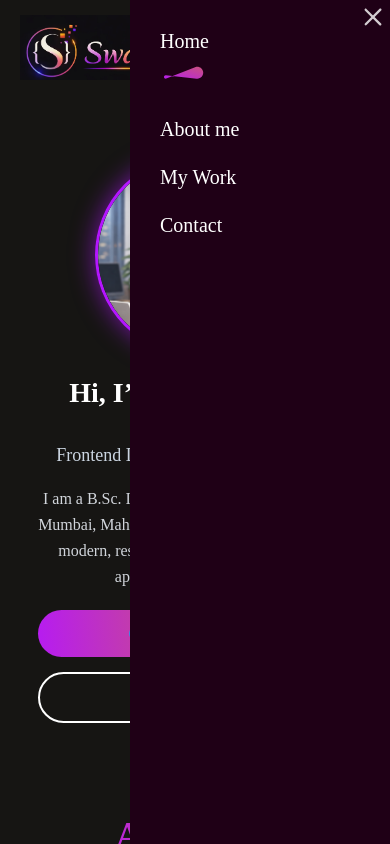
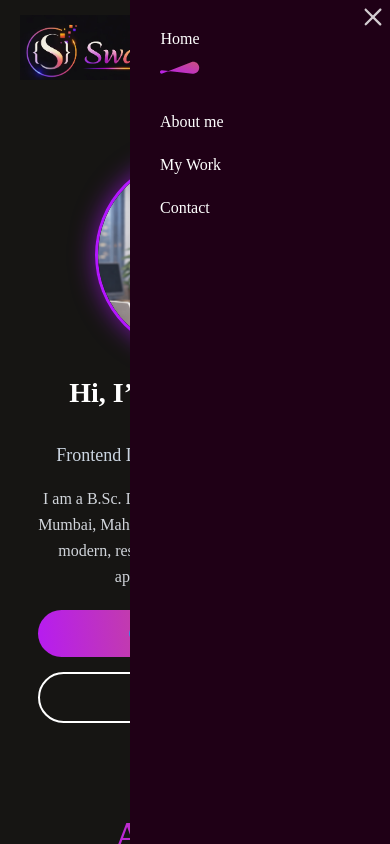
Before and after one commit to 1052swati/portfolio_react, a React app: page / in a window 390 px wide. Built offline with nearby package versions, Linux system fonts and the light colour scheme; the HTML template or start-up script is replaced by a standard one.

Commit message:
css fixed

```diff
--- a/src/Components/Footer/Footer.css
+++ b/src/Components/Footer/Footer.css
@@ -291,5 +291,8 @@ box-shadow: 0 10px 30px rgba(249, 115, 22, 0.4);
     .footer-bottom-left{
         font-size: 14px;
     }
+    .anchor-link{
+        font-size: 16px;
+    }
 
 }
```
